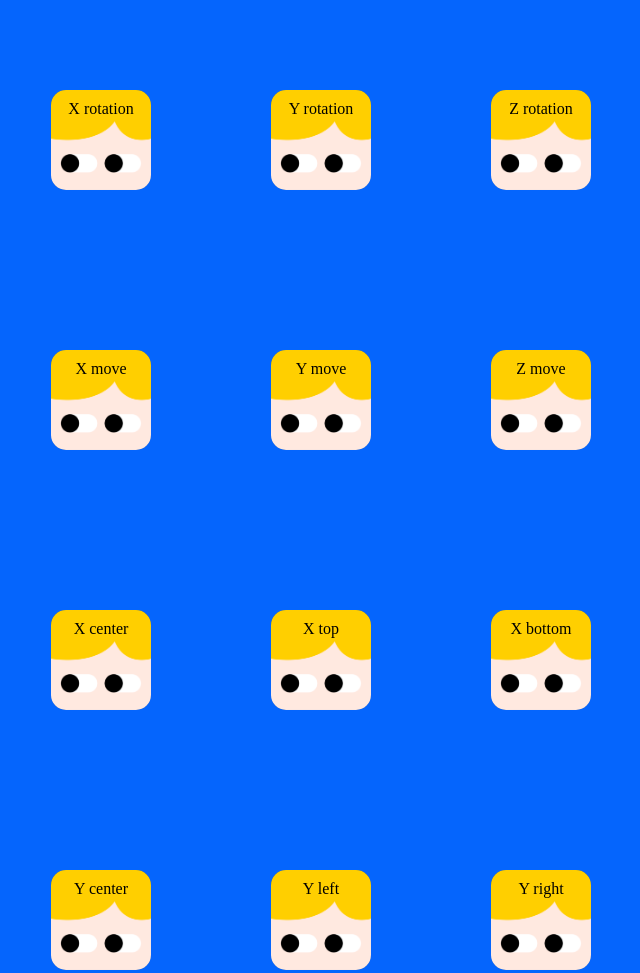
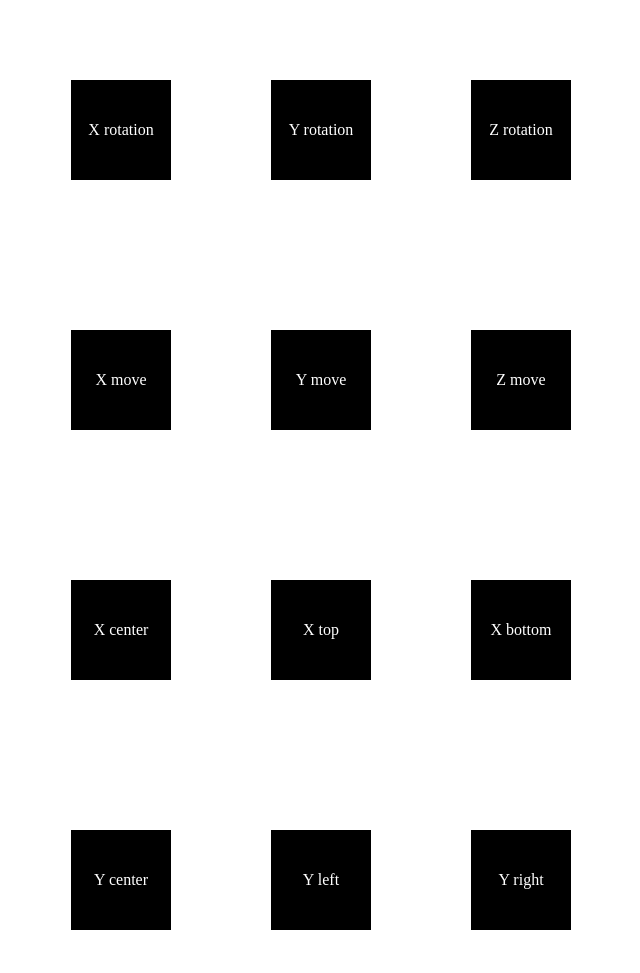
Before and after one commit to studyay/transform, a plain HTML site: page index.html in a window 1280 px wide. Shown: the top 973 px of the page, without its empty margins (319-959 px from the left). Drawn offline with Linux system fonts and the light colour scheme.

Commit message:
Update index.html

```diff
--- a/index.html
+++ b/index.html
@@ -12,7 +12,7 @@
 
     <style>
         body {
-            width: 700px;
+            width: 600px;
             margin: 30px auto 0px auto;
 
             display: flex;
@@ -27,9 +27,7 @@
             height: 100px;
             background-color: rgb(0, 0, 0, 0.3);
 
-            border-radius: 15%;
-
-            margin: 60px;
+            margin: 50px;
             margin-bottom: 100px;
             perspective: 150px;
         }
@@ -40,17 +38,16 @@
 
         .group>section>div {
             width: 100px;
-            height: 90px;
-            color: black;
-            background-image: url(Yellow.png);
-            background-position: center;
-            background-size: cover;
+            height: 100px;
+            color: white;
+            background-color: black;
 
-            border-radius: 15%;
-
-            padding-top: 10px;
             text-align: center;
             transition: 0.5s;
+
+            display: flex;
+            flex-direction: column;
+            justify-content: center;
         }
 
         .rotate1:hover {
@@ -111,7 +108,7 @@
     </style>
 </head>
 
-<body style="background-color: #0565FD;">
+<body>
     <div class="group">
         <section>
             <div class="rotate1">X rotation</div>
@@ -170,9 +167,7 @@
         <section>
             <div class="flipZ flip3">Z bottom</div>
         </section>
-    </div>
 
-    <div class="group">
         <section>
             <div class="flipZ flip4">Z top</div>
         </section>
```
